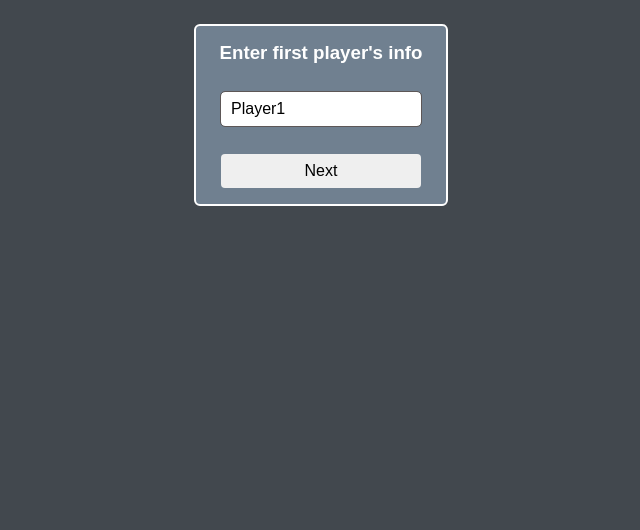
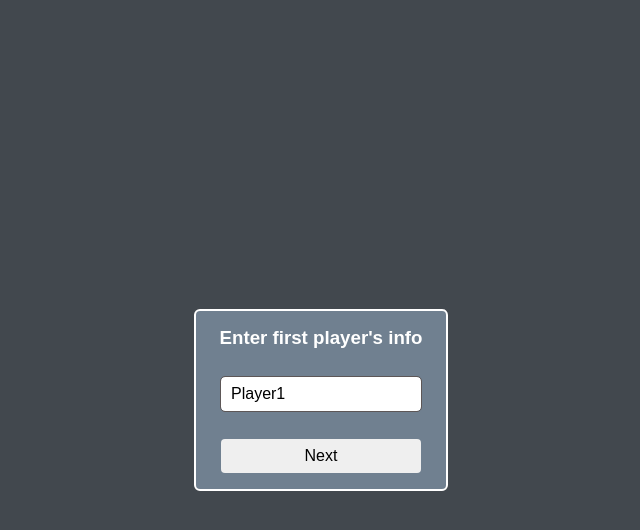
Before and after one commit to itsEmadK/odin-battleship, a website built with webpack: page src/template.html in a window 1280 px wide. Shown: the whole page, without its empty margins (319-959 px from the left). Built offline with nearby package versions, Linux system fonts and the light colour scheme.

Commit message:
Center form

```diff
--- a/src/styles.css
+++ b/src/styles.css
@@ -314,6 +314,12 @@ button.ai:not(.selected):active {
     background-color: rgb(185, 199, 211);
 }
 
+main:has(form.player-info) {
+    display: grid;
+    place-content: center;
+    height: 100vh;
+}
+
 form.player-info {
     display: grid;
     gap: 1.75em;
```
